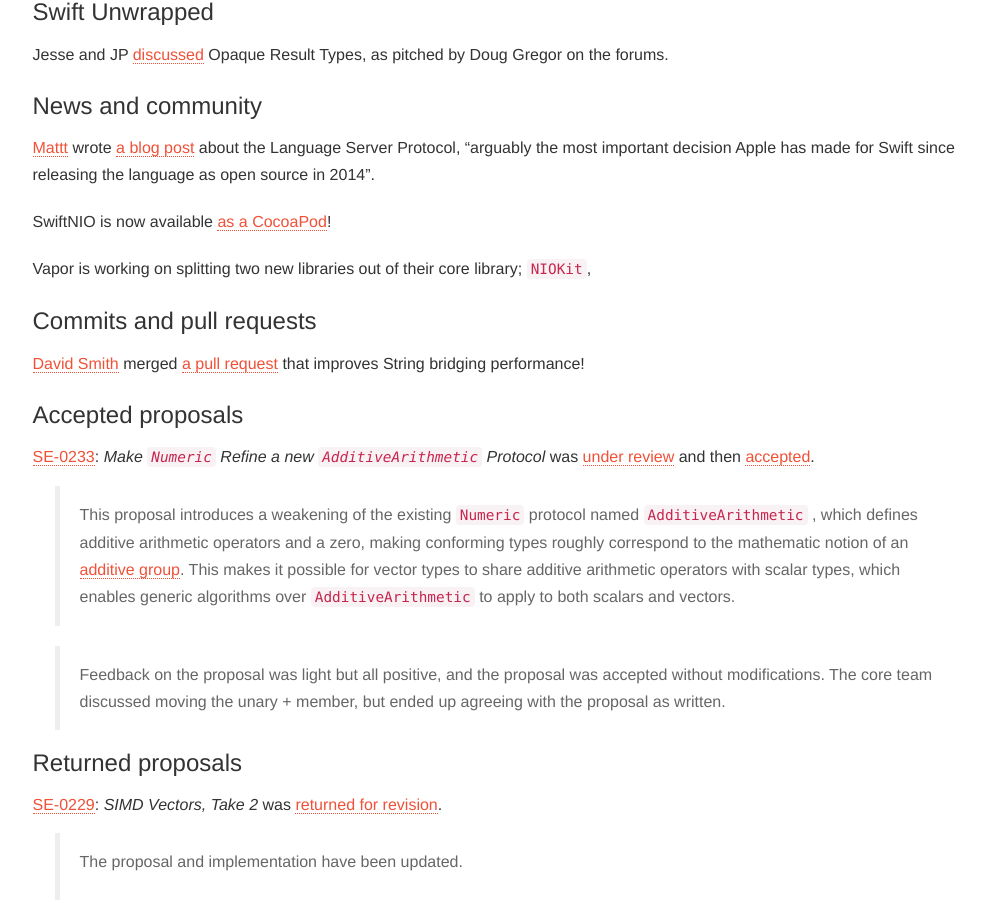
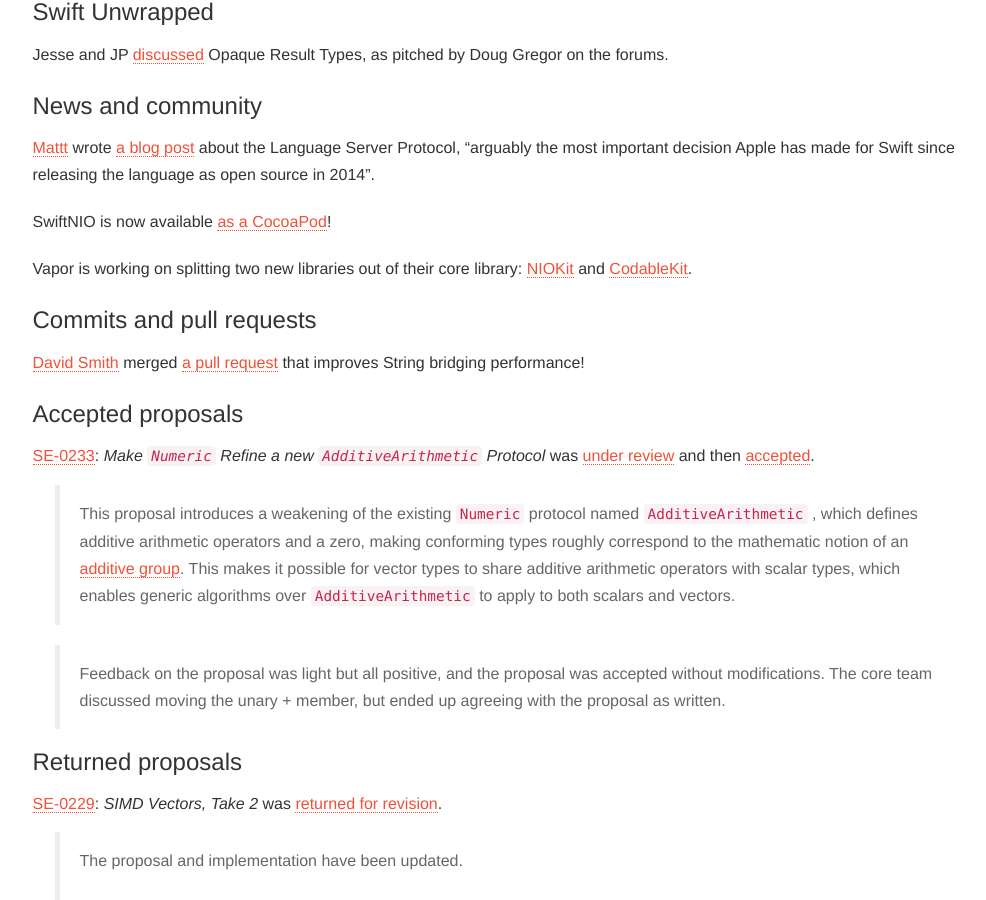
Before and after one commit to SwiftWeekly/swiftweekly.github.io, a Jekyll site: the page built from _posts/2018-11-15-issue-122.md, in a window 1280 px wide and 900 px high, scrolled down 995 px. Shown: the whole window, without its empty margins (135-1121 px from the left). Built offline with Jekyll 4.4.1, drawn with Linux system fonts in a browser that asks for light colours.

Commit message:
Fix incomplete typo (#427)

```diff
--- a/_posts/2018-11-15-issue-122.md
+++ b/_posts/2018-11-15-issue-122.md
@@ -34,7 +34,7 @@
 
 SwiftNIO is now available [as a CocoaPod](https://cocoapods.org/pods/SwiftNIO)!
 
-Vapor is working on splitting two new libraries out of their core library; `NIOKit`,
+Vapor is working on splitting two new libraries out of their core library: [NIOKit](https://github.com/vapor-community/nio-kit) and [CodableKit](https://github.com/vapor-community/codable-kit).
 
 ### Commits and pull requests
 
```
